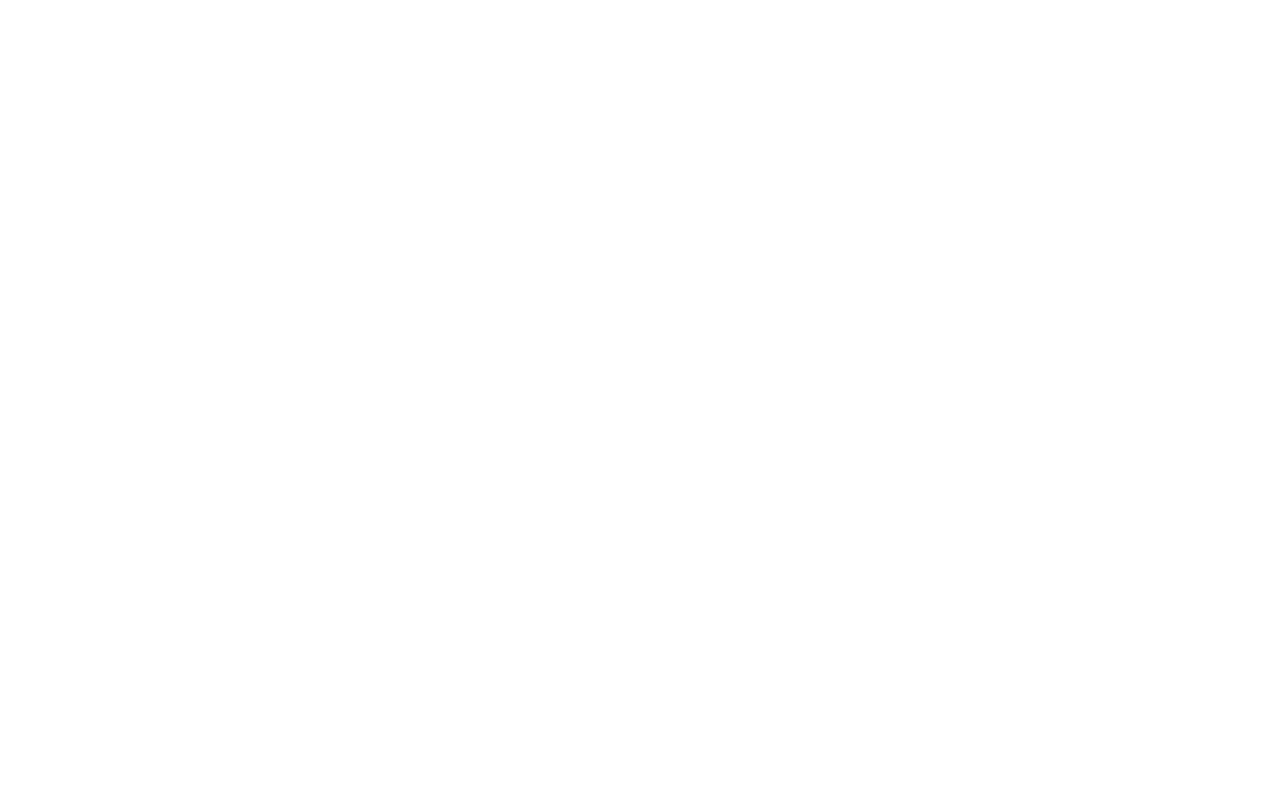
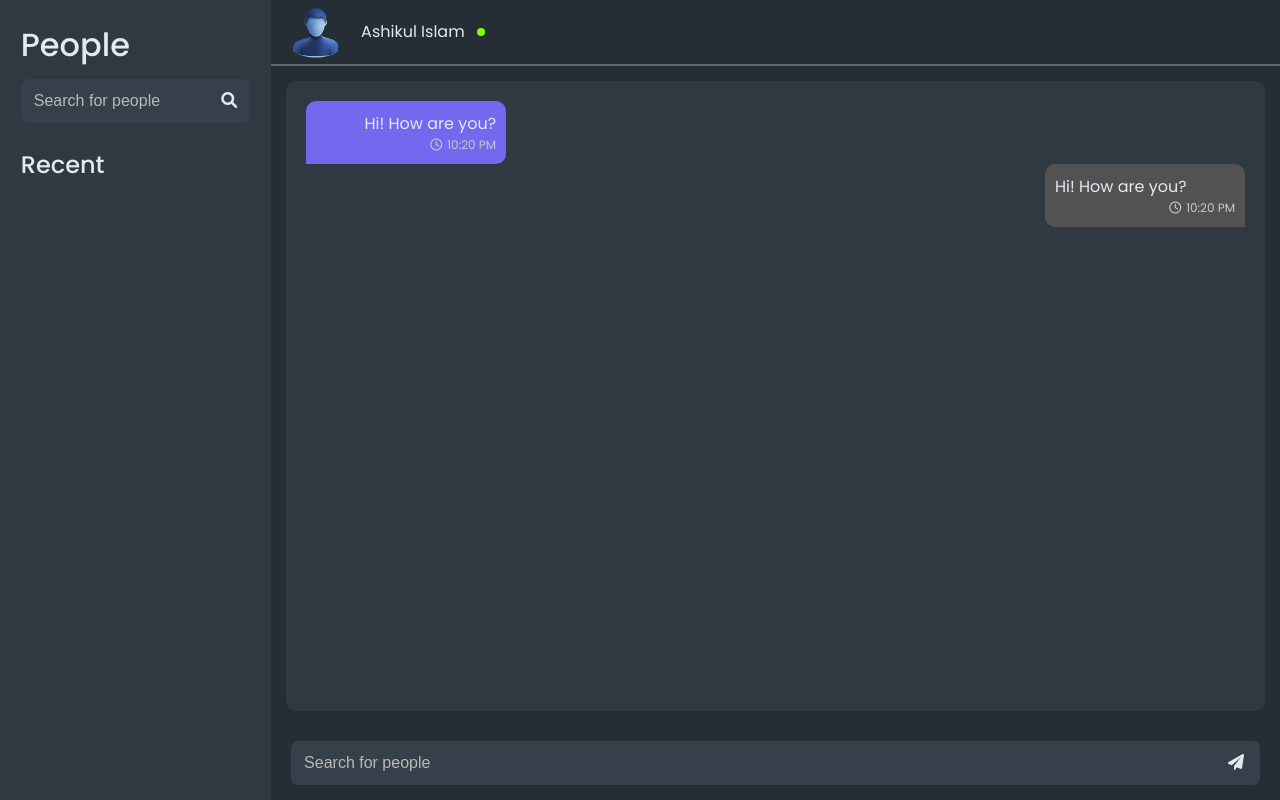
Before and after one commit to Im-Rudra/chat-app, a React (Create React App) app: page /chat in a window 1280 px wide. Before the commit this address had no page. Built offline with nearby package versions, Linux system fonts and the light colour scheme.

Commit message:
Chat page added

```diff
--- a/public/index.html
+++ b/public/index.html
@@ -10,10 +10,23 @@
       content="Web site created using create-react-app"
     />
     <!-- poppins font -->
-      <link rel="preconnect" href="https://fonts.googleapis.com">
-      <link rel="preconnect" href="https://fonts.gstatic.com" crossorigin>
-      <link href="https://fonts.googleapis.com/css2?family=Poppins:wght@300;400;500;600;700&display=swap" rel="stylesheet">
+    <link rel="preconnect" href="https://fonts.googleapis.com" />
+    <link rel="preconnect" href="https://fonts.gstatic.com" crossorigin />
+    <link
+      href="https://fonts.googleapis.com/css2?family=Poppins:wght@300;400;500;600;700&display=swap"
+      rel="stylesheet"
+    />
     <link rel="apple-touch-icon" href="%PUBLIC_URL%/logo192.png" />
+
+    <!-- fontawesome cdn -->
+    <link
+      rel="stylesheet"
+      href="https://cdnjs.cloudflare.com/ajax/libs/font-awesome/6.0.0-beta3/css/all.min.css"
+      integrity="sha512-Fo3rlrZj/k7ujTnHg4CGR2D7kSs0v4LLanw2qksYuRlEzO+tcaEPQogQ0KaoGN26/zrn20ImR1DfuLWnOo7aBA=="
+      crossorigin="anonymous"
+      referrerpolicy="no-referrer"
+    />
+
     <!--
       manifest.json provides metadata used when your web app is installed on a
       user's mobile device or desktop. See https://developers.google.com/web/fundamentals/web-app-manifest/
--- a/src/App.js
+++ b/src/App.js
@@ -1,5 +1,6 @@
 import React from 'react';
 import Join from './pages/Join/Join';
+import Chat from './pages/Chat/Chat';
 import { BrowserRouter as Router, Routes, Route } from 'react-router-dom';
 
 function App() {
@@ -8,6 +9,7 @@
       <Router>
         <Routes>
           <Route path="/join" element={<Join />} />
+          <Route path="/chat" element={<Chat />} />
         </Routes>
       </Router>
     </div>
--- a/src/hooks/useFirebase.js
+++ b/src/hooks/useFirebase.js
@@ -1,75 +1,73 @@
-import firebaseInit from "../firebase/firebase.config";
-import { getAuth, signInWithPopup, GoogleAuthProvider, signOut, onAuthStateChanged } from "firebase/auth";
-import { useEffect, useState } from "react";
+import firebaseInit from '../firebase/firebase.config';
+import {
+  getAuth,
+  signInWithPopup,
+  GoogleAuthProvider,
+  signOut,
+  onAuthStateChanged
+} from 'firebase/auth';
+import { useEffect, useState } from 'react';
 
 const useFirebase = () => {
   // states
   const [user, setUser] = useState({});
-
-  const [loading, setLoading]= useState(true);
-  const [error, setError] = useState('')
+  const [loading, setLoading] = useState(true);
+  const [error, setError] = useState('');
 
   firebaseInit();
   const auth = getAuth();
   const googleProvider = new GoogleAuthProvider();
 
-
-
-
   // sign in func here
   const signInWithGoogle = () => {
-    setLoading(true)
+    setLoading(true);
     signInWithPopup(auth, googleProvider)
       .then((result) => {
         const user = result.user;
-
         setUser(user);
-        console.log(user)
-        setError('')
+        console.log(user);
+        setError('');
       })
       .catch((error) => {
-
         const errorMessage = error.message;
-        setError(errorMessage)
-
-
+        setError(errorMessage);
       })
-      .finally(()=> setLoading(false))
+      .finally(() => setLoading(false));
   };
 
   // sign out google func
-
   const signOutGoogle = () => {
-      setLoading(true)
-
-      signOut(auth).then(() => {
-        setError('')
-
-      }).catch((error) => {
-        setError(error.message)
-
-        }).finally(()=> setLoading(false))
-
+    setLoading(true);
+    signOut(auth)
+      .then(() => {
+        setUser({});
+        setError('');
+      })
+      .catch((error) => {
+        setError(error.message);
+      })
+      .finally(() => setLoading(false));
   };
 
   // onAuth state change
-
- useEffect(()=>{
-   const unSubscribe =  onAuthStateChanged(auth, (user) => {
-    if (user) {
-      setUser(user)
-
-    } else {
-
-    }
-    setLoading( false)
-
-  });
-  return ()=> unSubscribe
- },[])
+  useEffect(() => {
+    const unSubscribe = onAuthStateChanged(auth, (user) => {
+      if (user) {
+        setUser(user);
+      } else {
+        setUser({});
+      }
+      setLoading(false);
+    });
+    return () => unSubscribe;
+  }, []);
 
   return {
-    signInWithGoogle,signOutGoogle, error, user, loading
+    signInWithGoogle,
+    signOutGoogle,
+    error,
+    user,
+    loading
   };
 };
 
--- a/src/index.css
+++ b/src/index.css
@@ -7,6 +7,8 @@
 :root {
   --bg-light: #303841;
   --bg-dark: #262e35;
+  --font-light: #e1e9f1;
+  --message-me-bg: #7269ef;
 }
 
 body {
@@ -14,4 +16,5 @@
   font-family: 'Poppins', sans-serif;
   -webkit-font-smoothing: antialiased;
   -moz-osx-font-smoothing: grayscale;
+  color: var(--font-light);
 }
--- /dev/null
+++ b/src/pages/Chat/Chat.css
@@ -0,0 +1,182 @@
+.chat-container {
+  display: flex;
+}
+
+.people-wrapper {
+  height: 100vh;
+  width: 26%;
+  background-color: var(--bg-light);
+  padding: 1.3em;
+}
+
+.people-header h2 {
+  font-size: 2em;
+  font-weight: 500;
+  margin-bottom: 10px;
+}
+
+.search-form {
+  width: 100%;
+  display: flex;
+  margin-bottom: 1.5em;
+}
+
+.search-field {
+  font-size: 1em;
+  color: var(--font-light);
+  padding: 13px;
+  width: 100%;
+  border: none;
+  outline: none;
+  background-color: rgb(54, 64, 74);
+  border-radius: 7px 0 0 7px;
+}
+
+.search-field::placeholder {
+  color: rgb(184, 184, 184);
+}
+
+.search-btn {
+  font-size: 1em;
+  color: var(--font-light);
+  border: none;
+  outline: none;
+  background-color: rgb(54, 64, 74);
+  padding: 13px;
+  border-radius: 0 7px 7px 0;
+}
+
+.recent-header h2 {
+  font-size: 1.5em;
+  font-weight: 500;
+}
+
+.chat-wrapper {
+  display: flex;
+  flex-direction: column;
+  width: 100%;
+  height: 100vh;
+  background: var(--bg-dark);
+}
+
+.chat-header-wrapper {
+  display: flex;
+  align-items: center;
+  height: 80px;
+  border-bottom: 2px solid #666;
+}
+
+.chat-header-info {
+  display: flex;
+  align-items: center;
+}
+
+.user-avater {
+  height: 50px;
+  width: 50px;
+  margin: 0 20px;
+}
+
+.user-img {
+  width: 100%;
+}
+
+.user-name {
+  position: relative;
+}
+
+.user-name::after {
+  position: absolute;
+  content: '';
+  width: 8px;
+  height: 8px;
+  background-color: chartreuse;
+  border-radius: 50%;
+  top: 50%;
+  right: -20px;
+  transform: translateY(-50%);
+}
+
+.messages-container {
+  padding: 15px;
+  height: 100%;
+}
+
+.messages-secondary-container {
+  width: 100%;
+  height: 100%;
+  background: var(--bg-light);
+  border-radius: 10px;
+  padding: 20px;
+}
+
+.chat-box-container {
+  width: 100%;
+  display: flex;
+  padding: 15px 20px;
+}
+
+.message-field {
+  font-size: 1em;
+  color: var(--font-light);
+  padding: 13px;
+  width: 100%;
+  border: none;
+  outline: none;
+  background-color: rgb(54, 64, 74);
+  border-radius: 7px 0 0 7px;
+}
+
+.message-field::placeholder {
+  color: rgb(184, 184, 184);
+}
+
+.message-btn {
+  font-size: 1em;
+  color: var(--font-light);
+  border: none;
+  outline: none;
+  background-color: rgb(54, 64, 74);
+  padding: 13px 16px;
+  border-radius: 0 7px 7px 0;
+}
+
+.message-container {
+  display: flex;
+}
+
+.message-me {
+  background: var(--message-me-bg);
+  padding: 10px;
+  display: inline-block;
+  min-width: 200px;
+  border-radius: 10px 10px 10px 0;
+}
+
+.message-me > .message-text {
+  text-align: right;
+}
+
+.message-other {
+  margin-left: auto;
+  padding: 10px;
+  display: inline-block;
+  min-width: 200px;
+  background: rgb(82, 82, 82);
+  border-radius: 10px 10px 0 10px;
+}
+
+.message-me > .message-time {
+  text-align: right;
+  font-size: 12px;
+  color: #c9c9c9;
+}
+.message-other > .message-time {
+  text-align: right;
+  font-size: 12px;
+  color: #c9c9c9;
+}
+
+.message-time > i {
+  margin-right: 5px;
+}
--- /dev/null
+++ b/src/pages/Chat/Chat.js
@@ -0,0 +1,72 @@
+import React from 'react';
+import './Chat.css';
+import UserAvater from '../../static/img/user-avater.png';
+
+const Chat = () => {
+  return (
+    <div className="chat-container">
+      <div className="people-wrapper">
+        <div className="people-header">
+          <h2>People</h2>
+        </div>
+        <div className="search-form">
+          <input
+            className="search-field"
+            type="text"
+            placeholder="Search for people"
+            name="search-text"
+          />
+          <button className="search-btn">
+            <i className="fas fa-search"></i>
+          </button>
+        </div>
+        <div className="recent-header">
+          <h2>Recent</h2>
+        </div>
+      </div>
+      <div className="chat-wrapper">
+        <div className="chat-header-wrapper">
+          <div className="chat-header-info">
+            <div className="user-avater">
+              <img className="user-img" src={UserAvater} alt="user avater" />
+            </div>
+            <div className="user-name">Ashikul Islam</div>
+          </div>
+        </div>
+        <div className="messages-container">
+          <div className="messages-secondary-container">
+            <div className="message-container">
+              <div className="message-me">
+                <div className="message-text">Hi! How are you?</div>
+                <div className="message-time">
+                  <i className="far fa-clock"></i>10:20 PM
+                </div>
+              </div>
+            </div>
+            <div className="message-container">
+              <div className="message-other">
+                <div className="message-text">Hi! How are you?</div>
+                <div className="message-time">
+                  <i className="far fa-clock"></i>10:20 PM
+                </div>
+              </div>
+            </div>
+          </div>
+        </div>
+        <div className="chat-box-container">
+          <input
+            className="message-field"
+            type="text"
+            placeholder="Search for people"
+            name="message-text"
+          />
+          <button className="message-btn">
+            <i className="fas fa-paper-plane"></i>
+          </button>
+        </div>
+      </div>
+    </div>
+  );
+};
+
+export default Chat;
```
Also changed, not shown: src/firebase/firebase.config.js (+12 -15 lines), src/static/img/user-avater.png (added).
